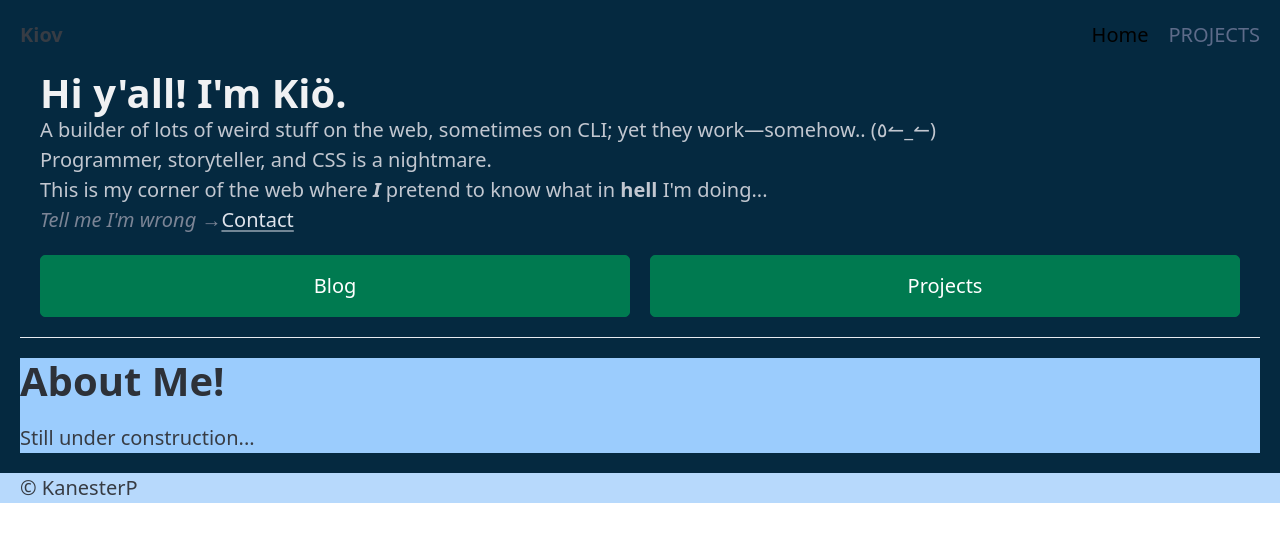
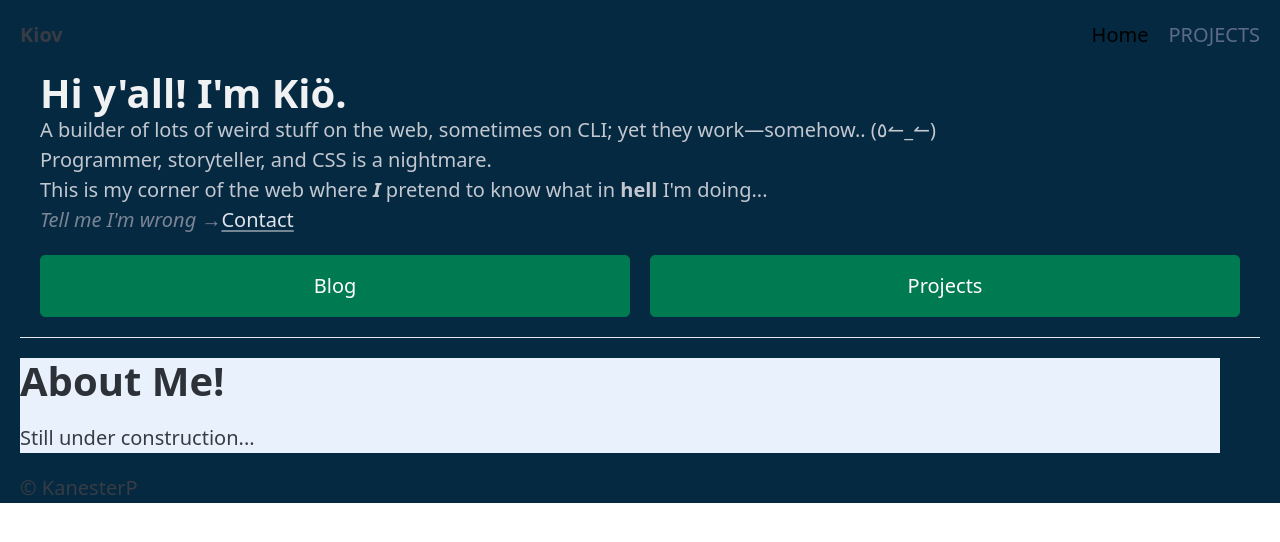
Before and after one commit to Kanester/portfolio, a SvelteKit app: page / in a window 1280 px wide. Shown: the top 542 px of the page. Built offline with nearby package versions, Linux system fonts and the light colour scheme.

Commit message:
--no-message

```diff
--- a/src/styles/global.scss
+++ b/src/styles/global.scss
@@ -25,12 +25,8 @@ body {
 }
 
 .about {
-	background-color: #9bccfd;
-	max-width: 100vw;
-}
-
-footer {
-	background-color: #b7d9fc;
+	background-color: #e9f2fc;
+	margin: 0;
 }
 
 .desktop-nav {
```
